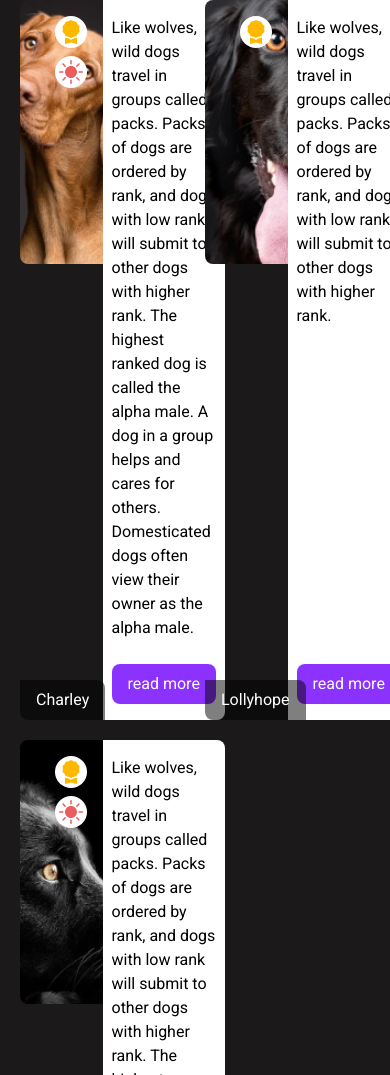
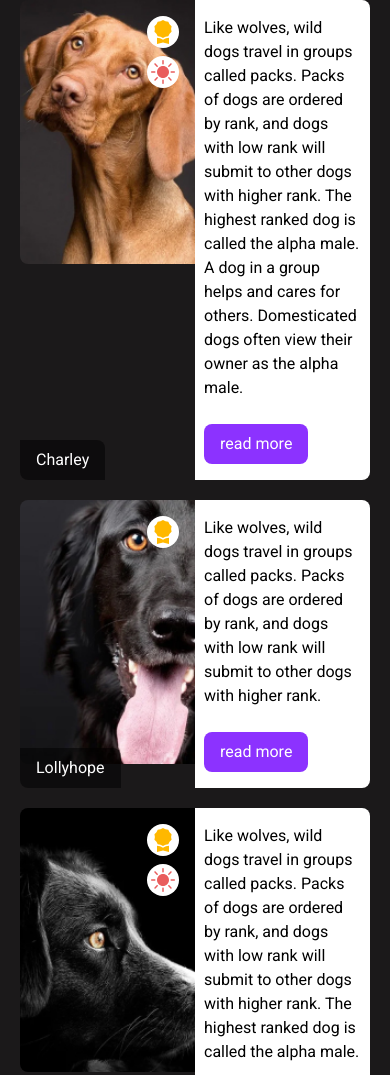
Before and after one commit to KulikovaMariya/task-1, a plain HTML site: page index.html in a window 390 px wide. Shown: the top 1075 px of the page. Drawn offline with Linux system fonts and the light colour scheme.

Commit message:
feat: add media query

```diff
--- a/style.css
+++ b/style.css
@@ -158,3 +158,9 @@
     text-overflow: ellipsis;
     /*flex-grow: 0;*/
 }
+
+@media (max-width: 768px){
+    .grid--horizontal .grid__item{
+        max-width: 100%;
+    }
+}
```
